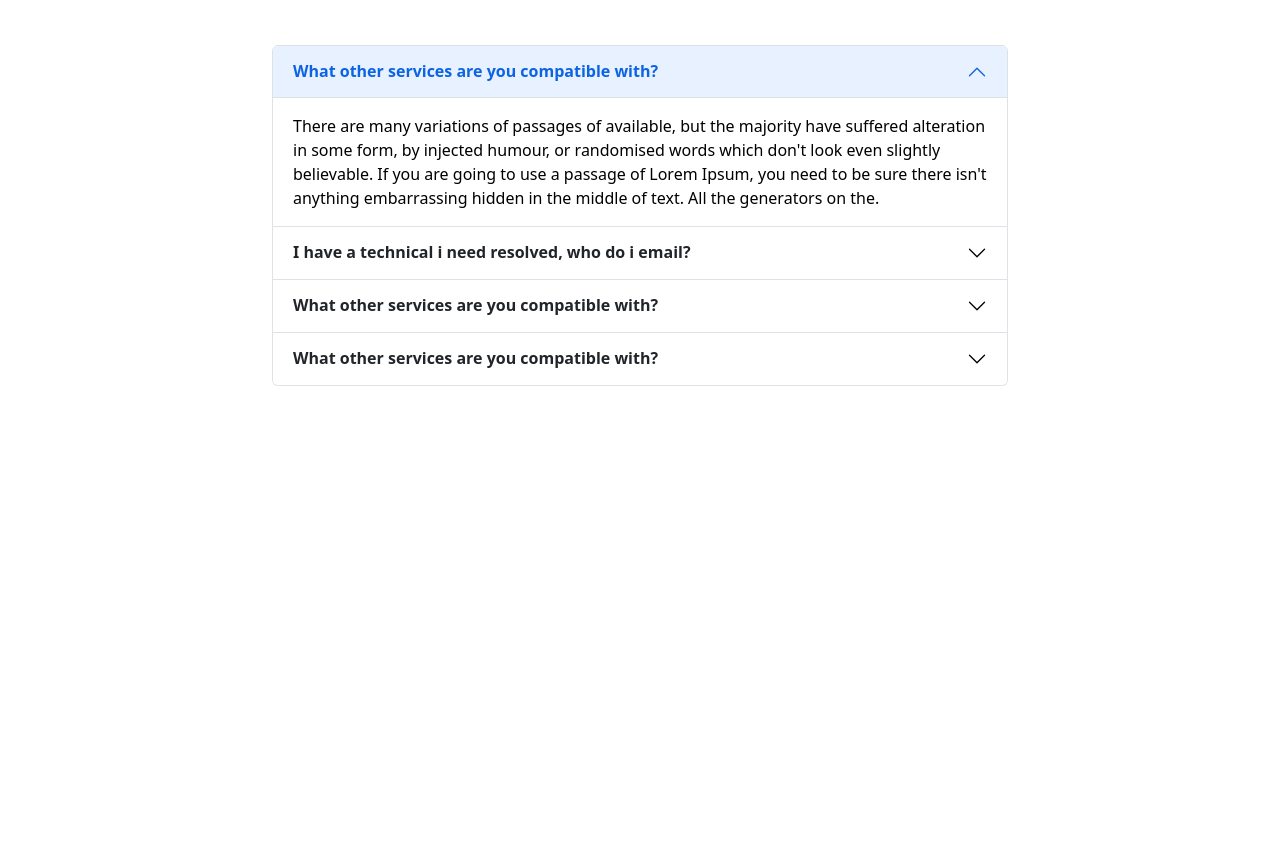
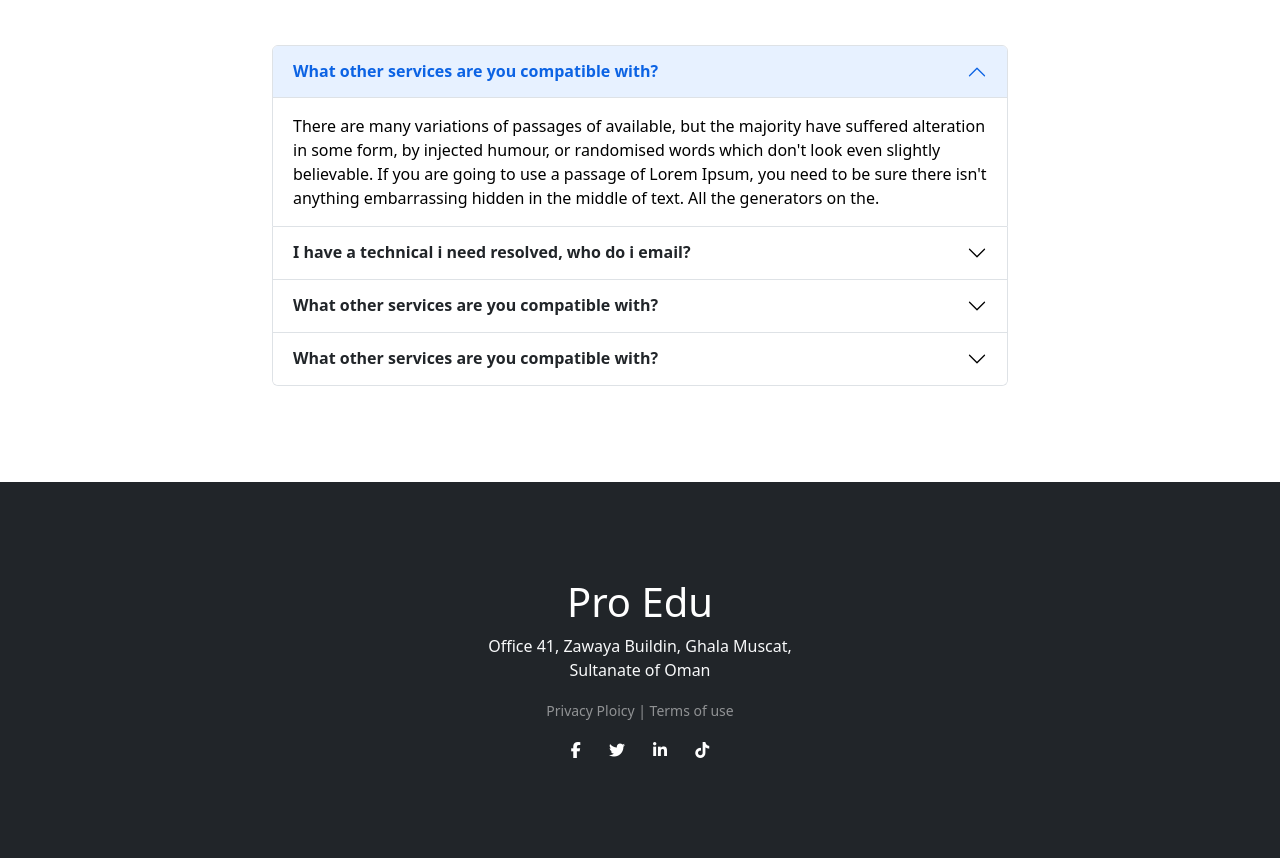
Before and after one commit to Mostofa321/my-asignment-3, a plain HTML site: page index.html in a window 1280 px wide. Shown: the part 1968-2826 px from the top of the page. Before the commit the page ends 2450 px from the top, so only its background shows below. Drawn offline with nearby package versions, Linux system fonts and the light colour scheme.

Commit message:
footer section is added

```diff
--- a/index.html
+++ b/index.html
@@ -4,7 +4,10 @@
     <meta charset="utf-8">
     <meta name="viewport" content="width=device-width, initial-scale=1">
     <title>Bootstrap demo</title>
+    <!-- bootstrap link -->
     <link href="https://cdn.jsdelivr.net/npm/bootstrap@5.2.0/dist/css/bootstrap.min.css" rel="stylesheet" integrity="sha384-gH2yIJqKdNHPEq0n4Mqa/HGKIhSkIHeL5AyhkYV8i59U5AR6csBvApHHNl/vI1Bx" crossorigin="anonymous">
+    <!-- font awesome kit -->
+    <script src="https://kit.fontawesome.com/e7b25a2bfd.js" crossorigin="anonymous"></script>
   </head>
   <body style="margin-top: 158px;">
     <!-- nav  start -->
@@ -262,6 +265,21 @@
             </section>
         <!-- end Frequently Asked Questions -->
     </main>
+
+    <!-- start footer section -->
+            <footer class="bg-dark py-5">
+                <div class="text-center py-5">
+                  <h1 class="text-white">Pro Edu</h1>
+                  <p class="text-light">Office 41, Zawaya Buildin, Ghala Muscat, <br> Sultanate of Oman</p>
+                  <p><small class="text-white-50">Privacy Ploicy | Terms of use</small></p>
+
+                  <i class="fa-brands fa-facebook-f text-white me-4"></i>
+                  <i class="fa-brands fa-twitter text-white me-4"></i>
+                  <i class="fa-brands fa-linkedin-in text-white me-4"></i>
+                  <i class="fa-brands fa-tiktok text-white"></i>
+                </div>
+            </footer>
+    <!-- end footer section -->
     <script src="https://cdn.jsdelivr.net/npm/bootstrap@5.2.0/dist/js/bootstrap.bundle.min.js" integrity="sha384-A3rJD856KowSb7dwlZdYEkO39Gagi7vIsF0jrRAoQmDKKtQBHUuLZ9AsSv4jD4Xa" crossorigin="anonymous"></script>
   </body>
 </html>
```
